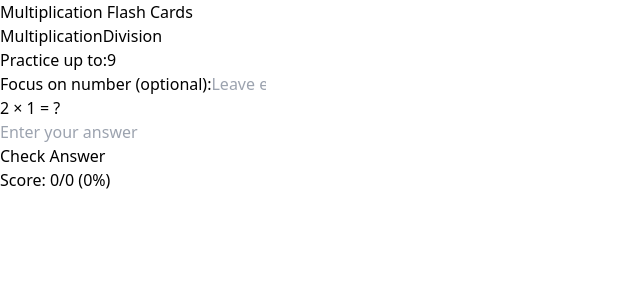
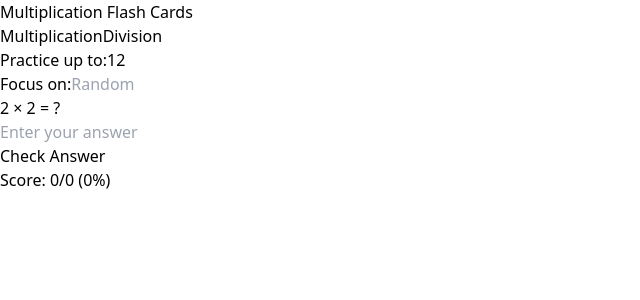
Before and after one commit to csalvato/multiplication-flash-cards, a React (Vite) app: page / in a window 1280 px wide. Shown: the top 300 px of the page, without its empty margins (0-640 px from the left). Built offline with nearby package versions, Linux system fonts and the light colour scheme.

Commit message:
Change number setting defaults

```diff
--- a/src/App.tsx
+++ b/src/App.tsx
@@ -3,7 +3,7 @@
 type Operation = 'multiplication' | 'division'
 
 function App() {
-  const [maxNumber, setMaxNumber] = useState<number>(9)
+  const [maxNumber, setMaxNumber] = useState<number>(12)
   const [focusNumber, setFocusNumber] = useState<number | null>(null)
   const [operation, setOperation] = useState<Operation>('multiplication')
   const [currentCard, setCurrentCard] = useState<{ a: number; b: number }>({ a: 0, b: 0 })
@@ -122,6 +122,8 @@
             </button>
           </div>
 
+          <div className="flex gap-4">
+            <div className="flex-1">
               <label className="block text-gray-700 text-sm font-bold mb-2">
                 Practice up to:
               </label>
@@ -134,10 +136,9 @@
                 className="w-full px-3 py-2 border rounded-lg focus:outline-none focus:ring-2 focus:ring-blue-500"
               />
             </div>
-
-        <div className="mb-6">
+            <div className="flex-1">
               <label className="block text-gray-700 text-sm font-bold mb-2">
-            Focus on number (optional):
+                Focus on:
               </label>
               <input
                 type="number"
@@ -148,9 +149,11 @@
                   const value = e.target.value ? parseInt(e.target.value) : null
                   setFocusNumber(value ? Math.min(maxNumber, Math.max(1, value)) : null)
                 }}
-            placeholder="Leave empty for random"
+                placeholder="Random"
                 className="w-full px-3 py-2 border rounded-lg focus:outline-none focus:ring-2 focus:ring-blue-500"
               />
+            </div>
+          </div>
         </div>
 
         <div className={`p-6 rounded-lg mb-6 ${
```
Lines whose indentation alone changed are shown as unchanged.
